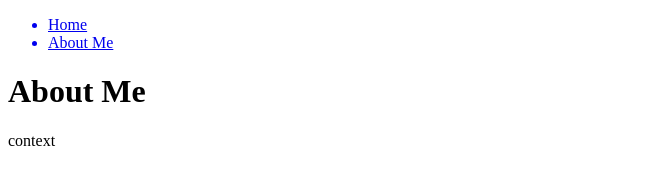
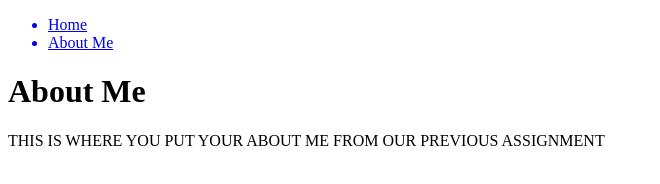
Before and after one commit to CCPS387308/CCPS387308.github.io, a plain HTML site: page aboutme.html in a window 1280 px wide. Shown: the whole page, without its empty margins (0-660 px from the left). Drawn offline with Linux system fonts and the light colour scheme.

Commit message:
Update aboutme.html

```diff
--- a/aboutme.html
+++ b/aboutme.html
@@ -13,7 +13,7 @@
   </header>
  <body>
    <h1>About Me</h1>
-   <p>context</p>
+   <p>THIS IS WHERE YOU PUT YOUR ABOUT ME FROM OUR PREVIOUS ASSIGNMENT</p>
   </body>
 <footer>
   </footer>
```
